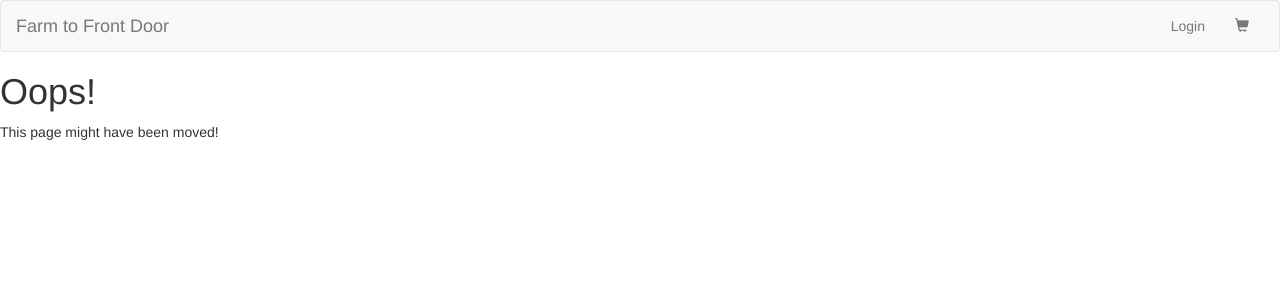
After one commit to Gerdie/farm-to-front-door, a Flask app: template templates/404.html in a window 1280 px wide. The commit adds this page. Shown: the top 300 px of the page. Run offline with Flask 2, Linux system fonts and the light colour scheme; the template is opened without the code that fills it, so the values that code supplies are empty; some libraries are stand-ins or nearby versions.

Commit message:
Added custom 404 template

```diff
--- a/server.py
+++ b/server.py
@@ -2,7 +2,7 @@ from flask import (Flask, render_template, redirect, request, flash,
                    session)
 app = Flask(__name__)
 
-#Required to use Flask sessions
+#Required to use Flask sessions, Debug toolbar
 app.secret_key = "I<3Food!"
 
 
@@ -29,7 +29,7 @@ def process_login():
 
     session[email] = password  # if i am using user's email as a user id...
 
-    flash("Email: {} | Password: {}".format(email, password))
+    flash("Email: {} | Password: {}".format(email, password))  # for debugging
 
     return redirect("/products")
 
@@ -55,11 +55,11 @@ def show_products():
     return render_template("products.html")
 
 
-@app.route('/products/<int:product_id>')
+@app.route('/products/<int:product_id>')  # takes product_id as an INTEGER
 def show_product_page(product_id):
     """Query database for product info and display results"""
 
-    return render_template("product_page.html")
+    return render_template("product_page.html", product_id=product_id)
 
 
 @app.route('/cart')
@@ -76,6 +76,13 @@ def process_order():
     pass
 
 
+@app.errorhandler(404)
+def page_not_found(e):
+    """Custom 404 page"""
+
+    return render_template('404.html'), 404
+
+
 if __name__ == "__main__":
     # Change app.debug to False before launch
     app.debug = True
--- /dev/null
+++ b/templates/404.html
@@ -0,0 +1,9 @@
+{% extends 'base.html' %}
+
+{% block body %}
+
+<h1>Oops!</h1>
+
+<p>This page might have been moved!</p>
+
+{% endblock %}
--- a/templates/product_page.html
+++ b/templates/product_page.html
@@ -2,7 +2,7 @@
 
 {% block body %}
 
-<h1>Product Page</h1>
+<h1>Product Page: {{ product_id }}</h1>
 <p>Product details about a single product</p>
 
 {% endblock %}
```
